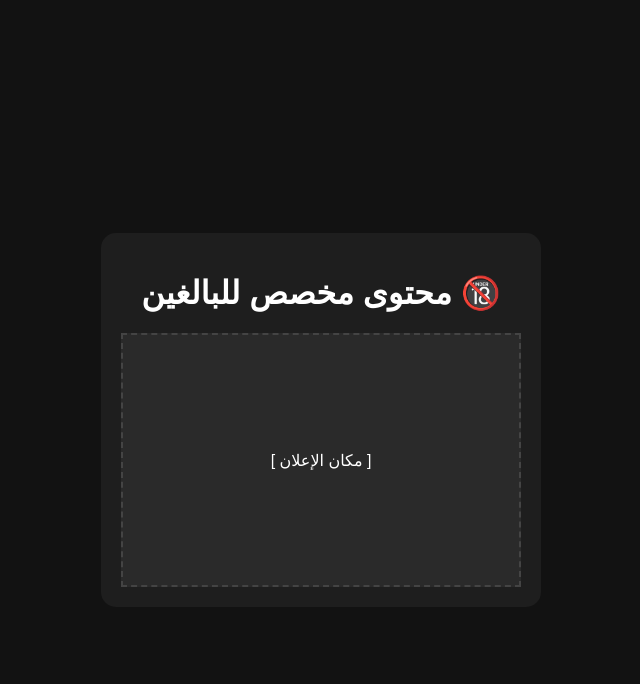
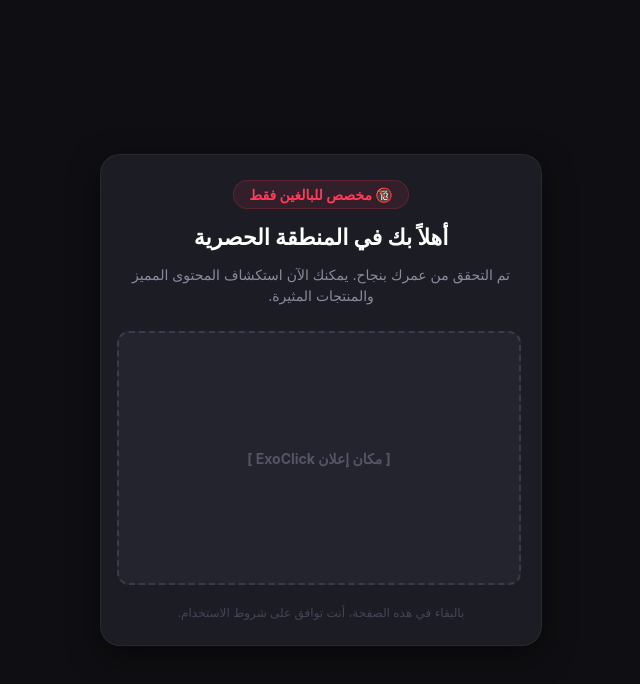
Before and after one commit to ag16750599-ui/index.html, a plain HTML site: page index.html in a window 1280 px wide. Shown: the whole page, without its empty margins (319-959 px from the left). Drawn offline with Linux system fonts and the light colour scheme; a script that the page names is missing.

Commit message:
Update index.html

```diff
--- a/index.html
+++ b/index.html
@@ -2,22 +2,113 @@
 <html lang="ar" dir="rtl">
 <head>
     <meta charset="UTF-8">
-    <meta name="viewport" content="width=device-width, initial-scale=1.0">
+    <meta name="viewport" content="width=device-width, initial-scale=1.0, maximum-scale=1.0, user-scalable=no">
     <title>محتوى حصري 18+</title>
+    <!-- استدعاء مكتبة تيليجرام للويب -->
     <script src="https://telegram.org/js/telegram-web-app.js"></script>
     <style>
-        body { background-color: #121212; color: #fff; font-family: Arial, sans-serif; display: flex; align-items: center; justify-content: center; min-height: 100vh; margin: 0; padding: 20px; text-align: center; }
-        .container { background-color: #1e1e1e; padding: 20px; border-radius: 15px; width: 100%; max-width: 400px; }
-        .ad-box { margin-top: 20px; min-height: 250px; background-color: #2a2a2a; display: flex; align-items: center; justify-content: center; border: 2px dashed #444; }
+        :root {
+            --bg-color: #0f0f13;
+            --card-bg: #1c1c24;
+            --text-main: #ffffff;
+            --text-muted: #8a8a9e;
+            --accent: #ff3b5c;
+        }
+        body {
+            background-color: var(--bg-color);
+            color: var(--text-main);
+            font-family: -apple-system, BlinkMacSystemFont, "Segoe UI", Roboto, Helvetica, Arial, sans-serif;
+            display: flex;
+            align-items: center;
+            justify-content: center;
+            min-height: 100vh;
+            margin: 0;
+            padding: 15px;
+            box-sizing: border-box;
+        }
+        .container {
+            background-color: var(--card-bg);
+            padding: 25px 20px;
+            border-radius: 20px;
+            box-shadow: 0 10px 30px rgba(0,0,0,0.5);
+            width: 100%;
+            max-width: 400px;
+            text-align: center;
+            border: 1px solid rgba(255,255,255,0.05);
+        }
+        .badge {
+            background-color: rgba(255, 59, 92, 0.1);
+            color: var(--accent);
+            padding: 5px 15px;
+            border-radius: 20px;
+            font-size: 14px;
+            font-weight: bold;
+            display: inline-block;
+            margin-bottom: 15px;
+            border: 1px solid rgba(255, 59, 92, 0.2);
+        }
+        h1 {
+            font-size: 22px;
+            margin: 0 0 10px 0;
+        }
+        p {
+            color: var(--text-muted);
+            font-size: 14px;
+            margin-bottom: 25px;
+            line-height: 1.5;
+        }
+        /* حاوية الإعلان */
+        .ad-container {
+            width: 100%;
+            min-height: 250px;
+            background-color: #24242e;
+            border: 2px dashed #3a3a4a;
+            border-radius: 12px;
+            display: flex;
+            align-items: center;
+            justify-content: center;
+            overflow: hidden;
+            margin-bottom: 20px;
+            position: relative;
+        }
+        .ad-placeholder-text {
+            color: #555566;
+            font-size: 14px;
+            font-weight: bold;
+        }
+        .footer {
+            font-size: 12px;
+            color: #444455;
+            margin-top: 15px;
+        }
     </style>
 </head>
 <body>
+
     <div class="container">
-        <h1>🔞 محتوى مخصص للبالغين</h1>
-        <div class="ad-box">
-            <!-- ⚠️ ضع كود إعلان ExoClick هنا -->
-            [ مكان الإعلان ]
+        <div class="badge">🔞 مخصص للبالغين فقط</div>
+        <h1>أهلاً بك في المنطقة الحصرية</h1>
+        <p>تم التحقق من عمرك بنجاح. يمكنك الآن استكشاف المحتوى المميز والمنتجات المثيرة.</p>
+
+        <!-- ⚠️ منطقة الإعلان: ضع كود ExoClick هنا -->
+        <div class="ad-container">
+            <!-- احذف النص أدناه وضع كود ExoClick الخاص بك مكانه -->
+            <span class="ad-placeholder-text">[ مكان إعلان ExoClick ]</span>
+        </div>
+
+        <div class="footer">
+            بالبقاء في هذه الصفحة، أنت توافق على شروط الاستخدام.
         </div>
     </div>
+
+    <script>
+        // تفعيل وضع ملء الشاشة في تيليجرام
+        let tg = window.Telegram.WebApp;
+        if (tg) {
+            tg.expand(); // جعل الصفحة تملأ الشاشة
+            tg.setHeaderColor('#0f0f13'); // تغيير لون الهيدر ليتناسب مع التصميم المظلم
+            tg.setBackgroundColor('#0f0f13'); // تغيير لون الخلفية
+        }
+    </script>
 </body>
-</html>
+    </html>
```
